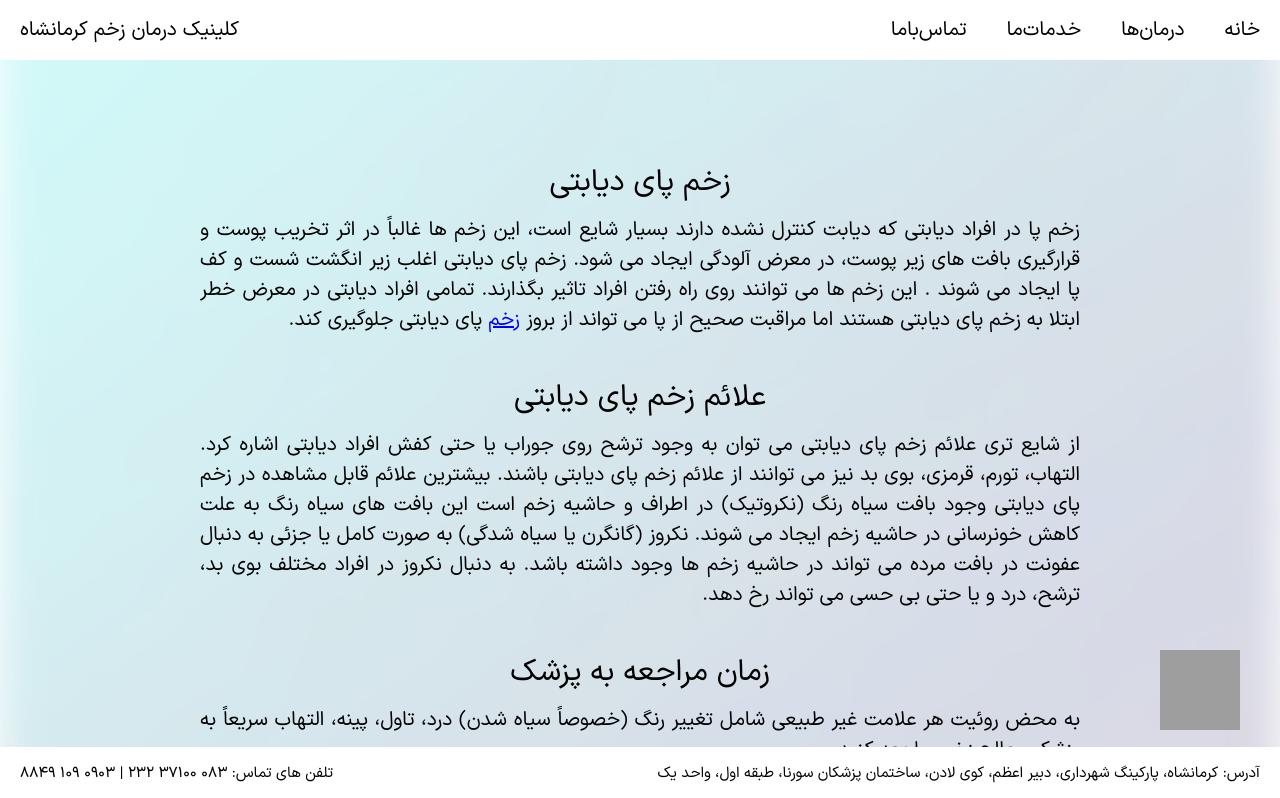
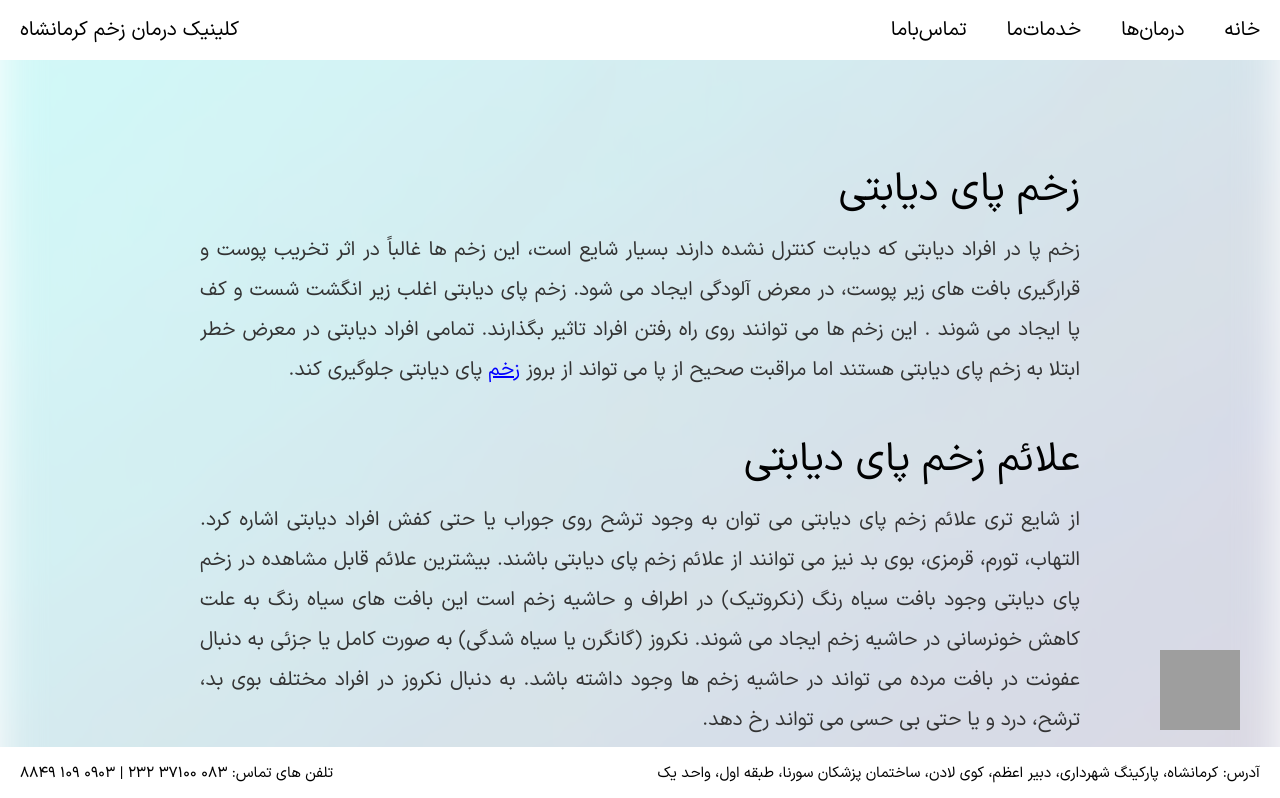
Before and after one commit to JalalHamed/rasouli-clinic, a React (Create React App) app: page /foot-injury in a window 1280 px wide. Shown: the top 798 px of the page. Built offline with nearby package versions, Linux system fonts and the light colour scheme; grey boxes are pictures that could not be loaded.

Commit message:
fix foot injury page font sizes and colors

```diff
--- a/src/app.scss
+++ b/src/app.scss
@@ -54,12 +54,6 @@ nav {
       background-color: #d8e2e4;
     }
   }
-}
-
-h3 {
-  text-align: center;
-  font-size: 2rem;
-  font-weight: 500;
 }
 
 .call {
--- a/src/pages/foot-injury/footinjury.scss
+++ b/src/pages/foot-injury/footinjury.scss
@@ -17,12 +17,15 @@
   padding: 5rem 10rem;
 
   h3 {
-    font-size: 1.5rem;
     margin-bottom: 10px;
+    font-size: 2rem;
+    font-weight: 500;
   }
 
   p {
     text-align: justify;
+    color: #333;
+    line-height: 200%;
   }
 
   a {
--- a/src/pages/home/home.scss
+++ b/src/pages/home/home.scss
@@ -20,6 +20,12 @@
 
   section {
     padding: 7rem 0;
+  }
+
+  h3 {
+    text-align: center;
+    font-size: 2rem;
+    font-weight: 500;
   }
 
   .justify-center {
```
